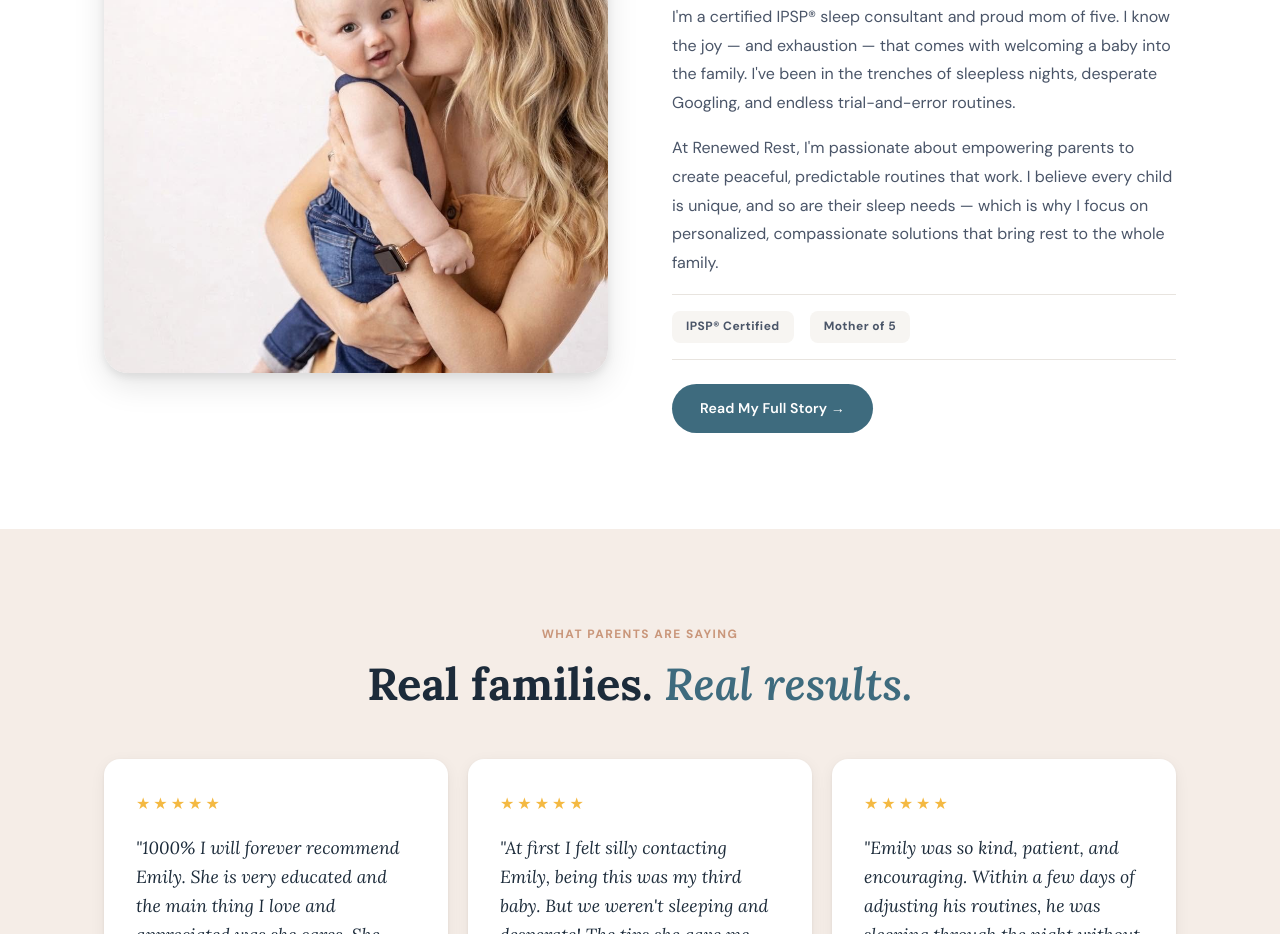
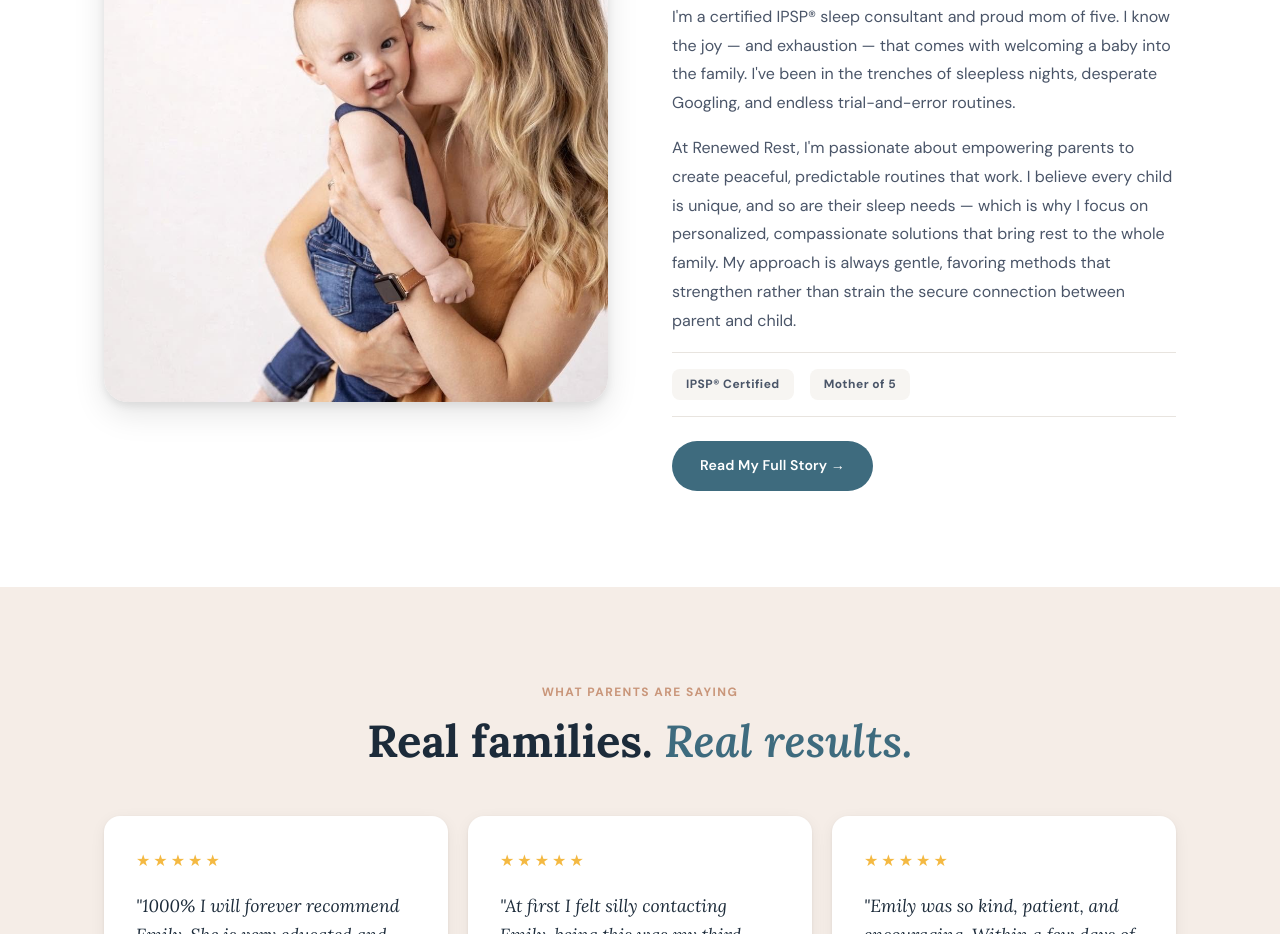
Before and after one commit to timsweetman1/renewedrest, a plain HTML site: page index.html in a window 1280 px wide. Shown: the part 2372-3306 px from the top of the page. Drawn offline with Linux system fonts and the light colour scheme.

Commit message:
Add note about gentle methods that preserve parent-child connection

```diff
--- a/index.html
+++ b/index.html
@@ -281,7 +281,7 @@
             <span class="cred-pill">Mother of Five</span>
           </div>
           <p class="emily-bio">I'm a certified IPSP® sleep consultant and proud mom of five. I know the joy — and exhaustion — that comes with welcoming a baby into the family. I've been in the trenches of sleepless nights, desperate Googling, and endless trial-and-error routines.</p>
-          <p class="emily-bio">At Renewed Rest, I'm passionate about empowering parents to create peaceful, predictable routines that work. I believe every child is unique, and so are their sleep needs — which is why I focus on personalized, compassionate solutions that bring rest to the whole family.</p>
+          <p class="emily-bio">At Renewed Rest, I'm passionate about empowering parents to create peaceful, predictable routines that work. I believe every child is unique, and so are their sleep needs — which is why I focus on personalized, compassionate solutions that bring rest to the whole family. My approach is always gentle, favoring methods that strengthen rather than strain the secure connection between parent and child.</p>
           <div class="trust-strip">
             <span class="trust-badge-sm">IPSP® Certified</span>
             <span class="trust-badge-sm">Mother of 5</span>
```
